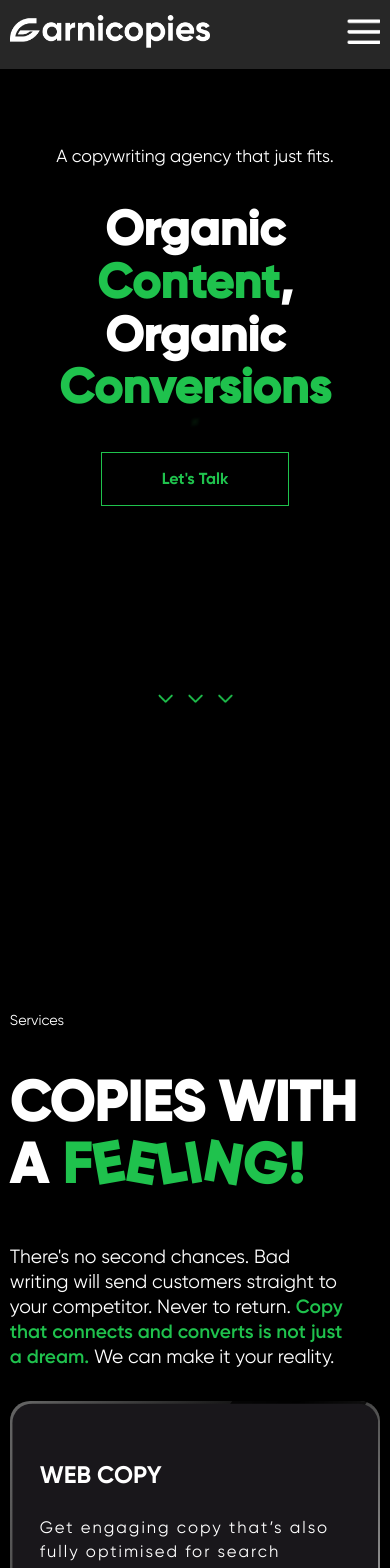
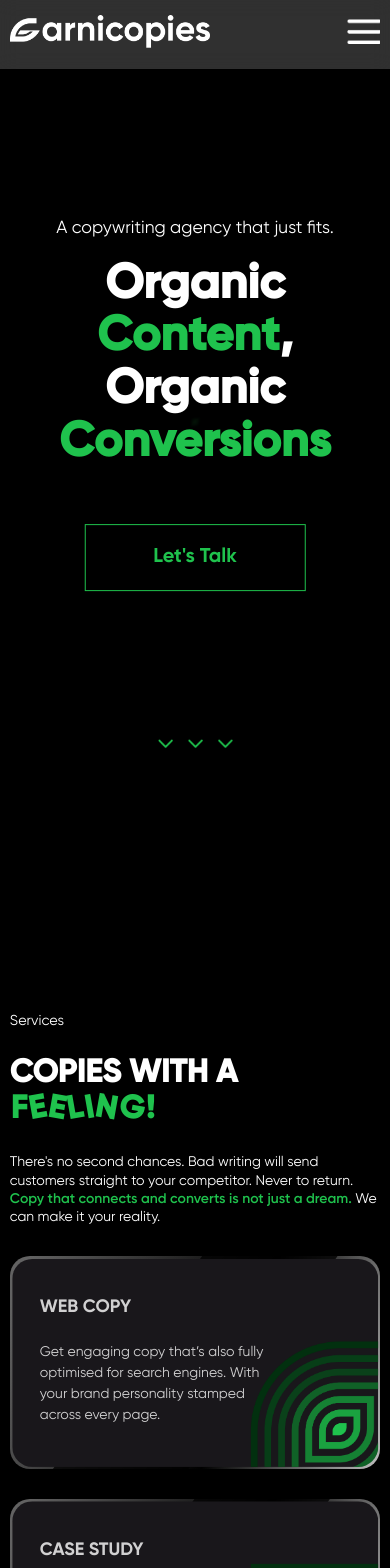
Before and after one commit to OlaoreFouad/garnicopies-frontend, a Next.js app in the folder garnicopes/: page / in a window 390 px wide. Shown: the top 1568 px of the page. Built offline with nearby package versions, Linux system fonts and the light colour scheme.

Commit message:
fix: changing fonts

```diff
--- a/garnicopes/app/components/navigation/_nav.scss
+++ b/garnicopes/app/components/navigation/_nav.scss
@@ -1,7 +1,7 @@
 @import "../../styles/base";
 
 .nav_body {
-  background-color: transparent;
+  background-color: rgba(61, 61, 61, 0.185);
   padding: 15px 0px;
   box-sizing: border-box;
   font-family: gilroyBold;
@@ -17,7 +17,7 @@
     position: absolute;
     top: 0%;
     z-index: -10;
-    backdrop-filter: blur(8px);
+    backdrop-filter: blur(10px);
   }
 }
 .nav {
--- a/garnicopes/app/components/navigation/nav.tsx
+++ b/garnicopes/app/components/navigation/nav.tsx
@@ -159,8 +159,8 @@ const SideNav: React.FC<NavProp> = ({ isOpen, setIsOpen }) => {
             <Image
               src="/close.png"
               alt="close button"
-              width={34}
-              height={34}
+              width={35}
+              height={45}
               priority
             />
           </div>
--- a/garnicopes/app/landing_page/Header.tsx
+++ b/garnicopes/app/landing_page/Header.tsx
@@ -22,6 +22,7 @@ export function Header() {
         height={500}
         priority
       />
+      <div className="header__container">
         <p className="header__tag">A copywriting agency that just fits.</p>
         <h1 className="header__heading">
           Organic <span>Content</span>, Organic <span>Conversions</span>
@@ -31,8 +32,8 @@ export function Header() {
             Let&apos;s Talk
           </Link>
         </div>
-
-      <Link href={"#services"}>
+      </div>
+      <Link href={"#services"} className="scrollBtn">
         <Image
           src="/scroll.png"
           alt="Vercel Logo"
--- a/garnicopes/app/landing_page/_landing.scss
+++ b/garnicopes/app/landing_page/_landing.scss
@@ -9,9 +9,6 @@
   @media screen and (max-width: 600px) {
     font-size: $text--sm;
   }
-  // @media screen and (max-width: 310px) {
-  //   font-size: 0.9em;
-  // }
 }
 
 .initial__header {
@@ -22,23 +19,19 @@
   flex-direction: column;
   justify-content: center;
   align-items: center;
-
-  // animation: heading 0.8s ease-in-out 1;
-  @keyframes heading {
-    from {
-      opacity: 0;
-      transform: translateY(70%);
-    }
-    to {
-      opacity: 1;
-      transform: translateY(0%);
-    }
-  }
 }
 .header {
   color: white;
   text-align: center;
   position: relative;
+
+  &__container {
+    position: absolute;
+    top: 50%;
+    left: 50%;
+    transform: translate(-50%, -50%);
+    width: 100%;
+  }
 
   .bgImg {
     position: absolute;
@@ -62,9 +55,16 @@
     }
   }
 
+  .scrollBtn {
+    position: absolute;
+    bottom: 10%;
+    left: 50%;
+    transform: translateX(-50%);
+  }
+
   .scrollImg {
     margin: auto;
-    margin-top: 10em;
+
     animation: moving 1s ease-in-out infinite;
     @keyframes moving {
       0% {
@@ -107,13 +107,10 @@
 }
 
 .button__container {
-  margin: 40px auto;
+  margin: 54px auto;
   overflow: hidden;
-  @media screen and (max-width: 400px) {
-    margin: 15px auto;
-  }
   width: fit-content;
-  padding: 15px 0px;
+  padding: 20px 0px;
   position: relative;
   transition: 0.5s;
   border: 1px solid $green;
@@ -142,10 +139,11 @@
   }
 
   .button {
-    padding: 15px 60px;
+    padding: 20px 68px;
     z-index: 10;
     position: relative;
     font-family: gilroyBold;
+    font-size: $btn--text;
     font-weight: 400;
     color: $green;
     transition: 0.3s;
@@ -170,34 +168,32 @@
   text-align: start;
   &__heading {
     font-family: gilroyBold;
-    font-size: 4.25em;
-    max-width: 850px;
+    font-size: $header--lg;
+    max-width: 940px;
     width: 90%;
     line-height: 1.1em;
 
-    @media screen and (max-width: 900px) {
-      font-size: 3.5em;
-      width: 90%;
+    @media screen and (max-width: 980px) {
+      width: 60%;
+    }
+    @media screen and (max-width: 920px) {
+      width: 75%;
     }
     @media screen and (max-width: 756px) {
-      font-size: 3.5em;
+      width: 80%;
+    }
+    @media screen and (max-width: 602px) {
+      font-size: $section--header_sm;
+      width: 80%;
+    }
+    @media screen and (max-width: 500px) {
+      width: 100%;
+    }
+    @media screen and (max-width: 405px) {
       width: 65%;
     }
-    @media screen and (max-width: 602px) {
-      font-size: 3.5em;
-      width: 75%;
-    }
-    @media screen and (max-width: 500px) {
-      font-size: 3.5em;
-      width: 100%;
-    }
-    @media screen and (max-width: 372px) {
-      font-size: 2.5em;
-      width: 100%;
-    }
-    @media screen and (max-width: 360px) {
-      font-size: 2.9em;
-      width: 100%;
+    @media screen and (max-width: 320px) {
+      width: 80%;
     }
     span {
       color: $green;
@@ -237,9 +233,15 @@
   &__info {
     max-width: 800px;
     width: 90%;
+    @media screen and (max-width: 500px) {
+      width: 100%;
+    }
     font-weight: 300;
     font-style: normal;
-    font-size: 1.2em;
+    font-size: $text--normal;
+    @media screen and (max-width: 600px) {
+      font-size: $text--xs;
+    }
     line-height: 1.3em;
     margin-bottom: 30px;
     span {
@@ -255,8 +257,9 @@
     @media screen and (max-width: 800px) {
       height: 300px;
     }
-    @media screen and (max-width: 380px) {
-      height: 300px;
+    @media screen and (max-width: 600px) {
+      height: fit-content;
+      padding-bottom: 30px;
     }
     padding: 30px;
     background: black;
@@ -294,6 +297,7 @@
     .info {
       z-index: 100;
       color: white;
+      opacity: 0.8;
       @media screen and (max-width: 800px) {
         display: flex;
         flex-direction: column;
@@ -305,31 +309,33 @@
         font-family: gilroyBold;
         text-transform: uppercase;
         font-weight: 400;
-        font-size: 2.6em;
         margin: 10px 0px;
-        @media screen and (max-width: 800px) {
-          font-size: 2em;
+        font-size: $service__heading-normal;
+        @media screen and (max-width: 600px) {
+          font-size: $service__heading-sm;
         }
-        @media screen and (max-width: 570px) {
-          font-size: 1.5em;
-        }
-        margin: 10px 0px;
       }
       &__details {
         font-family: gilroyRegular;
-        font-weight: 100;
+        font-weight: 400;
         font-style: normal;
-        font-size: 1.2em;
-        letter-spacing: 2px;
+        letter-spacing: 2%;
         width: 65%;
-        line-height: 1.4em;
-        @media screen and (max-width: 800px) {
+        line-height: $service__heading-normal;
+
+        font-size: $text--normal;
+        @media screen and (max-width: 600px) {
+          font-size: $text--xs;
+        }
+        @media screen and (max-width: 1100px) {
           width: 90%;
-          font-size: 1.1em;
         }
-        @media screen and (max-width: 570px) {
-          width: 100%;
-          font-size: 1.04em;
+        @media screen and (max-width: 600px) {
+          width: 80%;
+          line-height: 1.3rem;
+        }
+        @media screen and (max-width: 320px) {
+          width: 90%;
         }
       }
     }
@@ -386,9 +392,8 @@
       }
     }
     &:hover::after {
-      animation: bgChange 1.8s 1;
+      animation: bgChange 1.4s 1;
       transition: 0.5s;
-
       @keyframes bgChange {
         0% {
           background-size: 35%, cover;
@@ -442,14 +447,18 @@
   .adv {
     display: flex;
     justify-content: space-between;
-    margin: 40px 0px;
+    margin-bottom: 156px;
+
+    @media screen and (max-width: 800px) {
+      margin-bottom: 75px;
+    }
 
     &__info {
-      width: 40%;
+      width: 45%;
       padding: 20px 0px;
       box-sizing: border-box;
       @media screen and (max-width: 1200px) {
-        width: 50%;
+        width: 48%;
       }
     }
     &__image {
@@ -481,7 +490,7 @@
       }
     }
 
-    @media screen and (max-width: 780px) {
+    @media screen and (max-width: 900px) {
       flex-direction: column-reverse;
       &__info,
       &__image {
@@ -491,16 +500,11 @@
     h2 {
       font-family: gilroyBold;
       font-weight: 700;
-      font-size: 4.5em;
-
-      @media screen and (max-width: 968px) {
-        font-size: 4em;
-      }
-      @media screen and (max-width: 854px) {
-        font-size: 3.5em;
-      }
-      @media screen and (max-width: 400px) {
-        font-size: 2.5em;
+      font-size: $header--lg;
+      @media screen and (max-width: 600px) {
+        &.hide {
+          font-size: $section--header_sm;
+        }
       }
       @media screen and (max-width: 780px) {
         display: none;
@@ -513,10 +517,11 @@
     }
     h4 {
       font-family: gilroySemiBold;
-      font-size: 1.2em;
+      font-size: $text--normal;
+      margin: 10px 0px;
 
       @media screen and (max-width: 500px) {
-        font-size: 1.1em;
+        font-size: $service__heading-sm;
       }
     }
     img {
@@ -524,19 +529,15 @@
       height: 100%;
     }
     p {
+      margin: 10px 0px;
       font-family: gilroyRegular;
       letter-spacing: 1.5px;
-      line-height: 1.6em;
-      font-size: 1.1em;
-
-      @media screen and (min-width: 968px) {
-        font-size: 1.2em;
-      }
-      @media screen and (max-width: 860px) {
-        font-size: 1.1em;
-      }
-      @media screen and (max-width: 500px) {
-        font-size: 1em;
+      line-height: $service__heading-normal;
+      font-size: $text--normal;
+      opacity: 0.8;
+      @media screen and (max-width: 600px) {
+        font-size: $text--xs;
+        line-height: $service__heading-sm;
       }
 
       span {
@@ -548,7 +549,7 @@
 
   .reverse {
     flex-direction: row-reverse;
-    @media screen and (max-width: 780px) {
+    @media screen and (max-width: 900px) {
       flex-direction: column-reverse;
     }
   }
--- a/garnicopes/app/styles/_base.scss
+++ b/garnicopes/app/styles/_base.scss
@@ -1,10 +1,15 @@
 $base-grey: #ffffff0d;
 $green: #1fc24d;
 
-$header--lg: 5rem;
+$btn--text: 1.25rem;
+$header--lg: 4.5rem;
 $header--sm: 3rem;
+$section--header_sm: 2rem;
 $text--normal: 1.5rem;
 $text--sm: 0.9rem;
+$text--xs: 0.875rem;
+$service__heading-normal: 2.25rem;
+$service__heading-sm: 1.125rem;
 
 @font-face {
   font-family: gilroyLight;
--- a/garnicopes/app/styles/styles.css
+++ b/garnicopes/app/styles/styles.css
@@ -40,7 +40,7 @@
   src: url("/gilroy/Gilroy-SemiBold.ttf") format("truetype");
 }
 .nav_body {
-  background-color: transparent;
+  background-color: rgba(61, 61, 61, 0.185);
   padding: 15px 0px;
   box-sizing: border-box;
   font-family: gilroyBold;
@@ -56,7 +56,7 @@
   position: absolute;
   top: 0%;
   z-index: -10;
-  backdrop-filter: blur(8px);
+  backdrop-filter: blur(10px);
 }
 
 .nav {
@@ -273,21 +273,18 @@ footer ul li a:hover {
   justify-content: center;
   align-items: center;
 }
-@keyframes heading {
-  from {
-    opacity: 0;
-    transform: translateY(70%);
-  }
-  to {
-    opacity: 1;
-    transform: translateY(0%);
-  }
-}
 
 .header {
   color: white;
   text-align: center;
   position: relative;
+}
+.header__container {
+  position: absolute;
+  top: 50%;
+  left: 50%;
+  transform: translate(-50%, -50%);
+  width: 100%;
 }
 .header .bgImg {
   position: absolute;
@@ -308,9 +305,14 @@ footer ul li a:hover {
     transform: translate(-50%, -50%) scale(0);
   }
 }
+.header .scrollBtn {
+  position: absolute;
+  bottom: 10%;
+  left: 50%;
+  transform: translateX(-50%);
+}
 .header .scrollImg {
   margin: auto;
-  margin-top: 10em;
   animation: moving 1s ease-in-out infinite;
 }
 @keyframes moving {
@@ -341,7 +343,7 @@ footer ul li a:hover {
 }
 .header__heading {
   font-family: gilroyBold;
-  font-size: 5rem;
+  font-size: 4.5rem;
   margin: 20px auto;
   width: 90%;
   line-height: 1.1em;
@@ -356,18 +358,13 @@ footer ul li a:hover {
 }
 
 .button__container {
-  margin: 40px auto;
+  margin: 54px auto;
   overflow: hidden;
   width: fit-content;
-  padding: 15px 0px;
+  padding: 20px 0px;
   position: relative;
   transition: 0.5s;
   border: 1px solid #1fc24d;
-}
-@media screen and (max-width: 400px) {
-  .button__container {
-    margin: 15px auto;
-  }
 }
 .button__container::before {
   position: absolute;
@@ -389,10 +386,11 @@ footer ul li a:hover {
   height: 200%;
 }
 .button__container .button {
-  padding: 15px 60px;
+  padding: 20px 68px;
   z-index: 10;
   position: relative;
   font-family: gilroyBold;
+  font-size: 1.25rem;
   font-weight: 400;
   color: #1fc24d;
   transition: 0.3s;
@@ -417,45 +415,45 @@ footer ul li a:hover {
 }
 .services__heading {
   font-family: gilroyBold;
-  font-size: 4.25em;
-  max-width: 850px;
+  font-size: 4.5rem;
+  max-width: 940px;
   width: 90%;
   line-height: 1.1em;
 }
-@media screen and (max-width: 900px) {
+@media screen and (max-width: 980px) {
   .services__heading {
-    font-size: 3.5em;
-    width: 90%;
+    width: 60%;
+  }
+}
+@media screen and (max-width: 920px) {
+  .services__heading {
+    width: 75%;
   }
 }
 @media screen and (max-width: 756px) {
   .services__heading {
-    font-size: 3.5em;
-    width: 65%;
+    width: 80%;
   }
 }
 @media screen and (max-width: 602px) {
   .services__heading {
-    font-size: 3.5em;
-    width: 75%;
+    font-size: 2rem;
+    width: 80%;
   }
 }
 @media screen and (max-width: 500px) {
   .services__heading {
-    font-size: 3.5em;
     width: 100%;
   }
 }
-@media screen and (max-width: 372px) {
+@media screen and (max-width: 405px) {
   .services__heading {
-    font-size: 2.5em;
-    width: 100%;
-  }
-}
-@media screen and (max-width: 360px) {
+    width: 65%;
+  }
+}
+@media screen and (max-width: 320px) {
   .services__heading {
-    font-size: 2.9em;
-    width: 100%;
+    width: 80%;
   }
 }
 .services__heading span {
@@ -497,9 +495,19 @@ footer ul li a:hover {
   width: 90%;
   font-weight: 300;
   font-style: normal;
-  font-size: 1.2em;
+  font-size: 1.5rem;
   line-height: 1.3em;
   margin-bottom: 30px;
+}
+@media screen and (max-width: 500px) {
+  .services__info {
+    width: 100%;
+  }
+}
+@media screen and (max-width: 600px) {
+  .services__info {
+    font-size: 0.875rem;
+  }
 }
 .services__info span {
   color: #1fc24d;
@@ -526,9 +534,10 @@ footer ul li a:hover {
     height: 300px;
   }
 }
-@media screen and (max-width: 380px) {
+@media screen and (max-width: 600px) {
   .services__service {
-    height: 300px;
+    height: fit-content;
+    padding-bottom: 30px;
   }
 }
 .services__service:hover {
@@ -549,6 +558,7 @@ footer ul li a:hover {
 .services__service .info {
   z-index: 100;
   color: white;
+  opacity: 0.8;
 }
 @media screen and (max-width: 800px) {
   .services__service .info {
@@ -562,39 +572,42 @@ footer ul li a:hover {
   font-family: gilroyBold;
   text-transform: uppercase;
   font-weight: 400;
-  font-size: 2.6em;
   margin: 10px 0px;
-  margin: 10px 0px;
-}
-@media screen and (max-width: 800px) {
+  font-size: 2.25rem;
+}
+@media screen and (max-width: 600px) {
   .services__service .info .heading {
-    font-size: 2em;
-  }
-}
-@media screen and (max-width: 570px) {
-  .services__service .info .heading {
-    font-size: 1.5em;
+    font-size: 1.125rem;
   }
 }
 .services__service .info__details {
   font-family: gilroyRegular;
-  font-weight: 100;
+  font-weight: 400;
   font-style: normal;
-  font-size: 1.2em;
-  letter-spacing: 2px;
+  letter-spacing: 2%;
   width: 65%;
-  line-height: 1.4em;
-}
-@media screen and (max-width: 800px) {
+  line-height: 2.25rem;
+  font-size: 1.5rem;
+}
+@media screen and (max-width: 600px) {
+  .services__service .info__details {
+    font-size: 0.875rem;
+  }
+}
+@media screen and (max-width: 1100px) {
   .services__service .info__details {
     width: 90%;
-    font-size: 1.1em;
-  }
-}
-@media screen and (max-width: 570px) {
+  }
+}
+@media screen and (max-width: 600px) {
   .services__service .info__details {
-    width: 100%;
-    font-size: 1.04em;
+    width: 80%;
+    line-height: 1.3rem;
+  }
+}
+@media screen and (max-width: 320px) {
+  .services__service .info__details {
+    width: 90%;
   }
 }
 .services__service::before {
@@ -651,7 +664,7 @@ footer ul li a:hover {
   transition: 0.8s;
 }
 .services__service:hover::after {
-  animation: bgChange 1.8s 1;
+  animation: bgChange 1.4s 1;
   transition: 0.5s;
 }
 @keyframes bgChange {
@@ -703,16 +716,21 @@ footer ul li a:hover {
 .adventure .adv {
   display: flex;
   justify-content: space-between;
-  margin: 40px 0px;
+  margin-bottom: 156px;
+}
+@media screen and (max-width: 800px) {
+  .adventure .adv {
+    margin-bottom: 75px;
+  }
 }
 .adventure .adv__info {
-  width: 40%;
+  width: 45%;
   padding: 20px 0px;
   box-sizing: border-box;
 }
 @media screen and (max-width: 1200px) {
   .adventure .adv__info {
-    width: 50%;
+    width: 48%;
   }
 }
 .adventure .adv__image {
@@ -748,7 +766,7 @@ footer ul li a:hover {
     object-fit: contain;
   }
 }
-@media screen and (max-width: 780px) {
+@media screen and (max-width: 900px) {
   .adventure .adv {
     flex-direction: column-reverse;
   }
@@ -759,22 +777,12 @@ footer ul li a:hover {
 .adventure .adv h2 {
   font-family: gilroyBold;
   font-weight: 700;
-  font-size: 4.5em;
+  font-size: 4.5rem;
   margin-top: 0px;
 }
-@media screen and (max-width: 968px) {
-  .adventure .adv h2 {
-    font-size: 4em;
-  }
-}
-@media screen and (max-width: 854px) {
-  .adventure .adv h2 {
-    font-size: 3.5em;
-  }
-}
-@media screen and (max-width: 400px) {
-  .adventure .adv h2 {
-    font-size: 2.5em;
+@media screen and (max-width: 600px) {
+  .adventure .adv h2.hide {
+    font-size: 2rem;
   }
 }
 @media screen and (max-width: 780px) {
@@ -787,11 +795,12 @@ footer ul li a:hover {
 }
 .adventure .adv h4 {
   font-family: gilroySemiBold;
-  font-size: 1.2em;
+  font-size: 1.5rem;
+  margin: 10px 0px;
 }
 @media screen and (max-width: 500px) {
   .adventure .adv h4 {
-    font-size: 1.1em;
+    font-size: 1.125rem;
   }
 }
 .adventure .adv img {
@@ -799,24 +808,17 @@ footer ul li a:hover {
   height: 100%;
 }
 .adventure .adv p {
+  margin: 10px 0px;
   font-family: gilroyRegular;
   letter-spacing: 1.5px;
-  line-height: 1.6em;
-  font-size: 1.1em;
-}
-@media screen and (min-width: 968px) {
+  line-height: 2.25rem;
+  font-size: 1.5rem;
+  opacity: 0.8;
+}
+@media screen and (max-width: 600px) {
   .adventure .adv p {
-    font-size: 1.2em;
-  }
-}
-@media screen and (max-width: 860px) {
-  .adventure .adv p {
-    font-size: 1.1em;
-  }
-}
-@media screen and (max-width: 500px) {
-  .adventure .adv p {
-    font-size: 1em;
+    font-size: 0.875rem;
+    line-height: 1.125rem;
   }
 }
 .adventure .adv p span {
@@ -826,7 +828,7 @@ footer ul li a:hover {
 .adventure .reverse {
   flex-direction: row-reverse;
 }
-@media screen and (max-width: 780px) {
+@media screen and (max-width: 900px) {
   .adventure .reverse {
     flex-direction: column-reverse;
   }
```
Also changed, not shown: 1 other file (tests, documents, lock files or other folders). Lines whose indentation alone changed are shown as unchanged.
